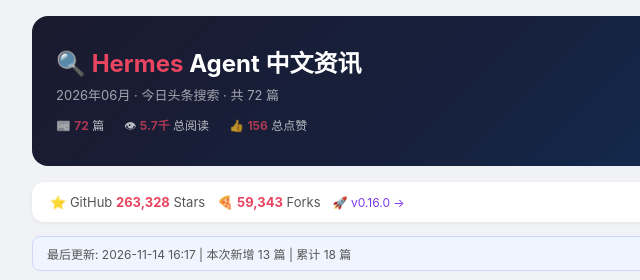
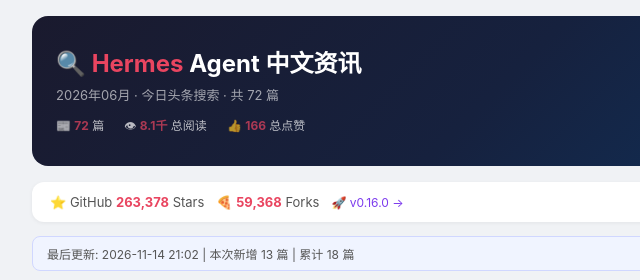
Before and after one commit to caesaryin2026/hermes-news, a plain HTML site: page hermes-news.html in a window 1280 px wide. Shown: the top 280 px of the page, 144-784 px from the left. Drawn offline with Linux system fonts and the light colour scheme.

Commit message:
🔄 News refresh 2026-11-14 21:02

```diff
--- a/hermes-news.html
+++ b/hermes-news.html
@@ -58,16 +58,16 @@ body{font-family:-apple-system,"PingFang SC","Microsoft YaHei",sans-serif;backgr
 <div class="hdr">
 <h1>&#128269; <span>Hermes</span> Agent 中文资讯</h1>
 <div class="sub">2026年06月 · 今日头条搜索 · 共 72 篇</div>
-<div class="s"><div>&#128240; <strong>72</strong> 篇</div><div>&#128065; <strong>5.7千</strong> 总阅读</div><div>&#128077; <strong>156</strong> 总点赞</div></div>
+<div class="s"><div>&#128240; <strong>72</strong> 篇</div><div>&#128065; <strong>8.1千</strong> 总阅读</div><div>&#128077; <strong>166</strong> 总点赞</div></div>
 </div>
 
 <div class="gh">
-<span class="g">&#11088; GitHub <strong>263,328</strong> Stars</span>
-<span class="g">&#127829; <strong>59,343</strong> Forks</span>
+<span class="g">&#11088; GitHub <strong>263,378</strong> Stars</span>
+<span class="g">&#127829; <strong>59,368</strong> Forks</span>
 <a href="https://github.com/NousResearch/hermes-agent/releases/tag/v2026.6.5" target="_blank">&#128640; v0.16.0 &rarr;</a>
 </div>
 
-<div class="refresh-info">最后更新: 2026-11-14 16:17 | 本次新增 13 篇 | 累计 18 篇</div>
+<div class="refresh-info">最后更新: 2026-11-14 21:02 | 本次新增 13 篇 | 累计 18 篇</div>
 
 <div class="tb">
 <span class="l">&#128204; 排序：</span>
```
Also changed, not shown: articles_cache.json (+1 -1 lines), index.html (+4 -4 lines).
